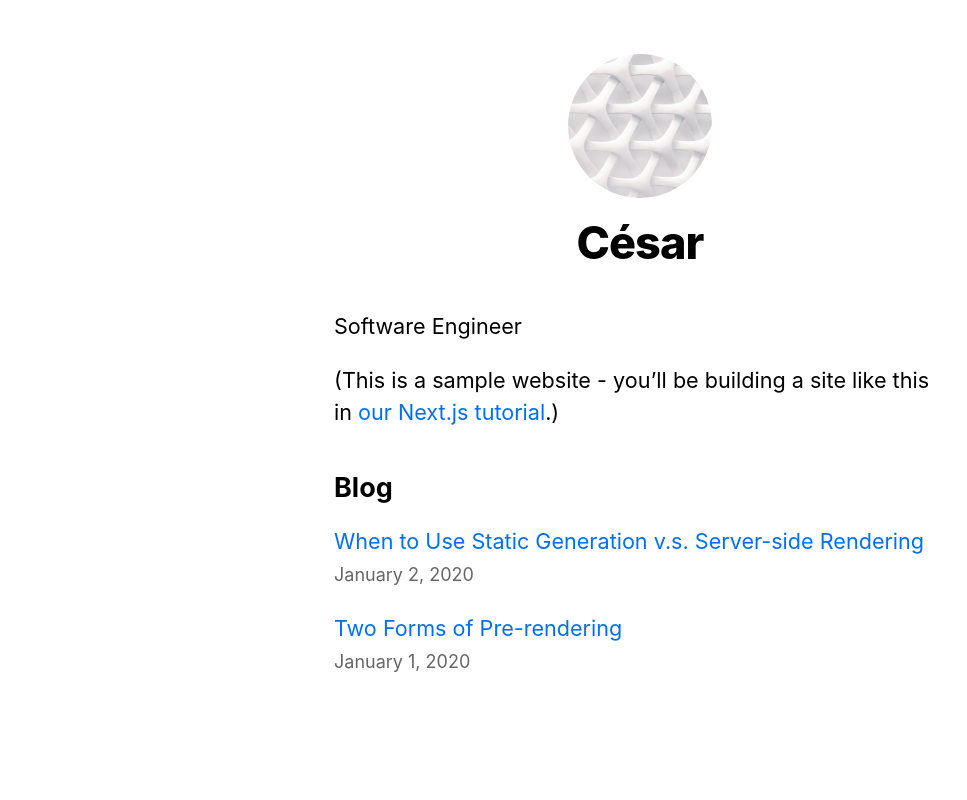
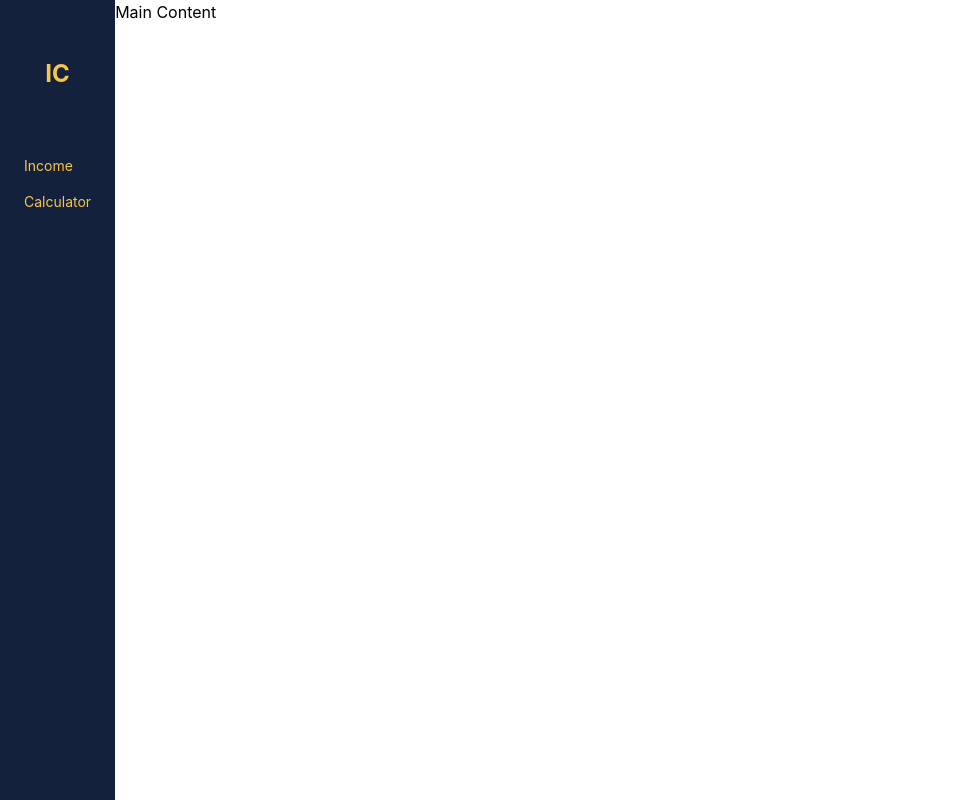
Before and after one commit to cesarjnr/net-profit-calculator, a Next.js app: page / in a window 1280 px wide. Shown: the whole page, without its empty margins (0-967 px from the left). Built offline with nearby package versions, Linux system fonts and the light colour scheme.

Commit message:
Create the sidebar

```diff
--- a/package.json
+++ b/package.json
@@ -17,6 +17,9 @@
   "devDependencies": {
     "@types/node": "^17.0.24",
     "@types/react": "^18.0.5",
+    "autoprefixer": "^10.4.4",
+    "postcss": "^8.4.12",
+    "tailwindcss": "^3.0.24",
     "typescript": "^4.6.3"
   }
 }
--- /dev/null
+++ b/pages/income/index.tsx
@@ -0,0 +1,3 @@
+export default function Income() {
+    return <h1>Income Table</h1>;
+}
--- a/pages/index.tsx
+++ b/pages/index.tsx
@@ -7,35 +7,20 @@ import Date from '../components/date'
 
 export default function Home({ allPostsData }: { allPostsData: { date: string, title: string, id: string }[] }) {
   return (
-    <Layout home>
-      <Head>
-        <title>{siteTitle}</title>
-      </Head>
-      <section className={utilStyles.headingMd}>
-        <p>Software Engineer</p>
-        <p>
-          (This is a sample website - you’ll be building a site like this in{' '}
-          <a href="https://nextjs.org/learn">our Next.js tutorial</a>.)
-        </p>
+    <div className="w-screen h-screen flex">
+      <nav className="flex flex-col bg-primary">
+        <div className="grow text-2xl flex justify-center items-center text-secondary font-bold">IC</div>
+        <ul className="grow-[5] list-none flex flex-col text-secondary text-sm">
+          <li className="px-6 py-2 cursor-pointer hover:bg-secondary-transparent">Income</li>
+          <li className="px-6 py-2 cursor-pointer hover:bg-secondary-transparent">Calculator</li>
+        </ul>
+      </nav>
+
+      <section className="grow h-full">
+        Main Content
       </section>
-      <section className={`${utilStyles.headingMd} ${utilStyles.padding1px}`}>
-        <h2 className={utilStyles.headingLg}>Blog</h2>
-        <ul className={utilStyles.list}>
-          {allPostsData.map(({ id, date, title }) => (
-            <li className={utilStyles.listItem} key={id}>
-              <Link href={`/posts/${id}`}>
-                <a>{title}</a>
-              </Link>
-              <br />
-              <small className={utilStyles.lightText}>
-                <Date dateString={date} />
-              </small>
-            </li>
-          ))}
-        </ul>
-      </section>
-    </Layout>
-  )
+    </div>
+  );
 }
 
 export async function getStaticProps() {
--- /dev/null
+++ b/postcss.config.js
@@ -0,0 +1,6 @@
+module.exports = {
+  plugins: {
+    tailwindcss: {},
+    autoprefixer: {},
+  },
+}
--- a/styles/global.css
+++ b/styles/global.css
@@ -1,3 +1,7 @@
+@tailwind base;
+@tailwind components;
+@tailwind utilities;
+
 html,
 body {
   padding: 0;
@@ -5,7 +9,6 @@ body {
   font-family: -apple-system, BlinkMacSystemFont, Segoe UI, Roboto, Oxygen,
     Ubuntu, Cantarell, Fira Sans, Droid Sans, Helvetica Neue, sans-serif;
   line-height: 1.6;
-  font-size: 18px;
 }
 
 * {
@@ -13,15 +16,5 @@ body {
 }
 
 a {
-  color: #0070f3;
   text-decoration: none;
 }
-
-a:hover {
-  text-decoration: underline;
-}
-
-img {
-  max-width: 100%;
-  display: block;
-}
--- /dev/null
+++ b/tailwind.config.js
@@ -0,0 +1,18 @@
+const colors = require('tailwindcss/colors');
+
+module.exports = {
+  content: [
+    './pages/**/*.{js,ts,jsx,tsx}',
+    './components/**/*.{js,ts,jsx,tsx}'
+  ],
+  theme: {
+    colors: {
+      'primary': 'rgb(20, 33, 61)',
+      'secondary': 'rgb(247, 197, 72)',
+      'secondary-transparent': 'rgba(247, 197, 72, .2)',
+      'white': colors.white
+    },
+    extend: {},
+  },
+  plugins: [],
+}
```
Also changed, not shown: 1 other file (tests, documents, lock files or other folders).
